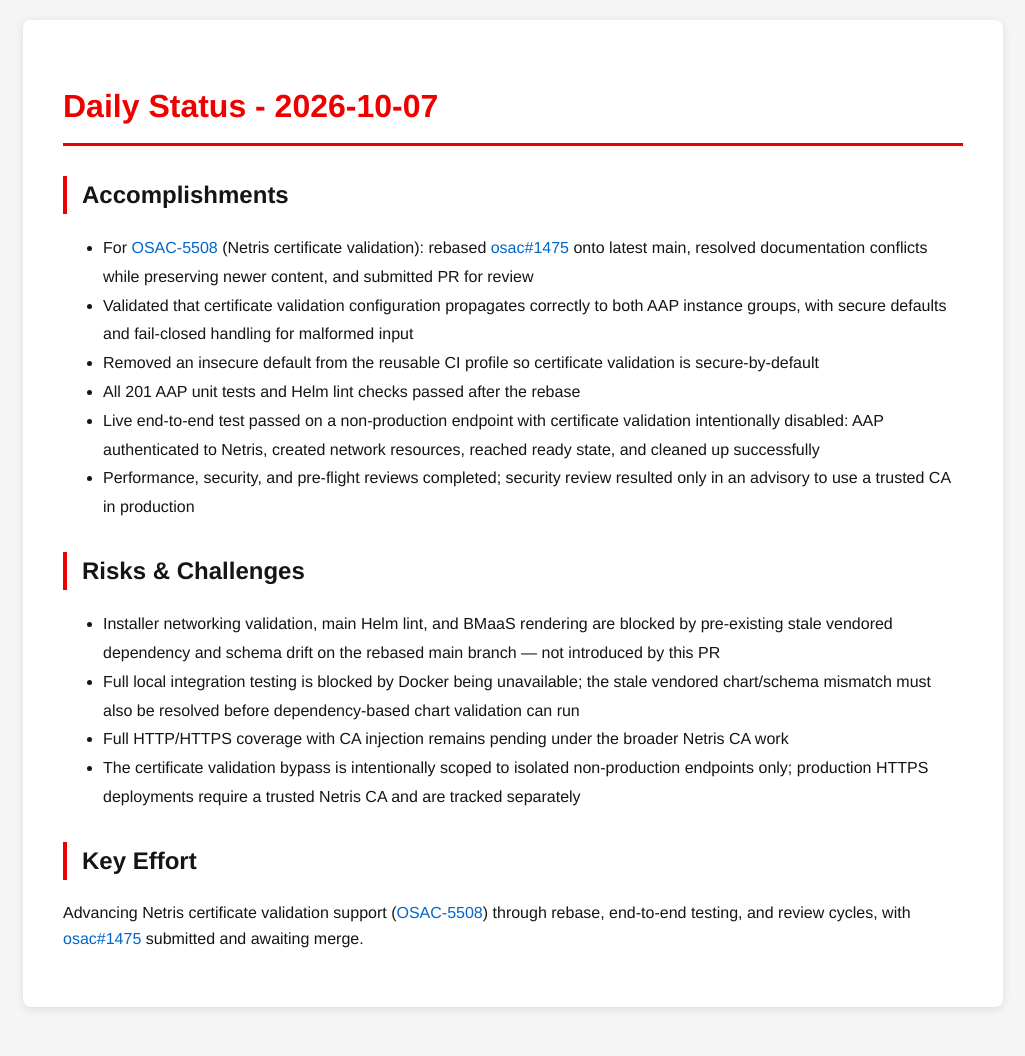
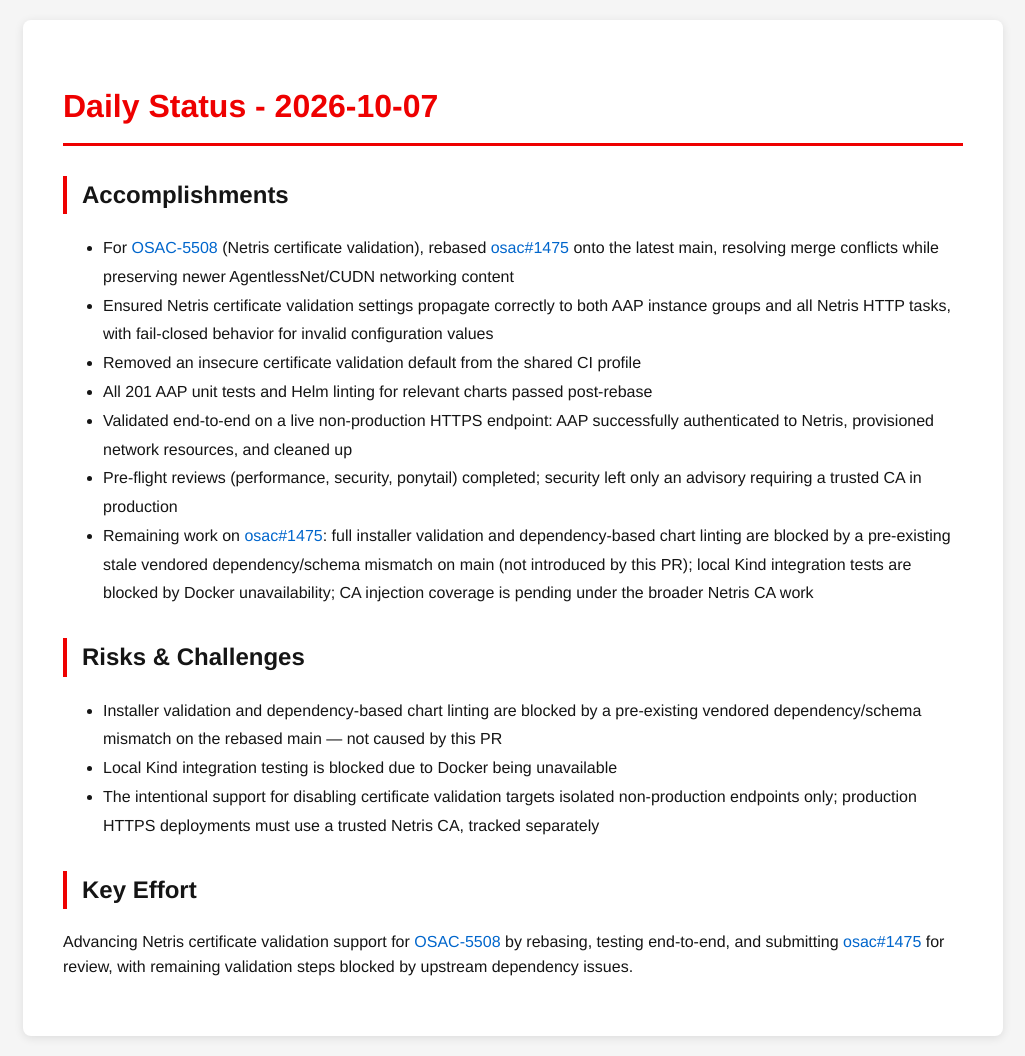
Before and after one commit to tzvatot/daily-status, a Jekyll site: the page built from 2026-10-07.md, in a window 1280 px wide. Shown: the whole page, without its empty margins (127-1152 px from the left). Built offline with Jekyll 4.4.1, drawn with Linux system fonts in a browser that asks for light colours; before the commit the page ends 1027 px from its top, so only the background shows below that.

Commit message:
Daily status update - 2026-10-07

```diff
--- a/2026-10-07.md
+++ b/2026-10-07.md
@@ -7,18 +7,18 @@
 # Daily Status - 2026-10-07
 
 ## Accomplishments
-- For [OSAC-5508](https://redhat.atlassian.net/browse/OSAC-5508) (Netris certificate validation): rebased [osac#1475](https://github.com/osac-project/osac/pull/1475) onto latest main, resolved documentation conflicts while preserving newer content, and submitted PR for review
-- Validated that certificate validation configuration propagates correctly to both AAP instance groups, with secure defaults and fail-closed handling for malformed input
-- Removed an insecure default from the reusable CI profile so certificate validation is secure-by-default
-- All 201 AAP unit tests and Helm lint checks passed after the rebase
-- Live end-to-end test passed on a non-production endpoint with certificate validation intentionally disabled: AAP authenticated to Netris, created network resources, reached ready state, and cleaned up successfully
-- Performance, security, and pre-flight reviews completed; security review resulted only in an advisory to use a trusted CA in production
+- For [OSAC-5508](https://redhat.atlassian.net/browse/OSAC-5508) (Netris certificate validation), rebased [osac#1475](https://github.com/osac-project/osac/pull/1475) onto the latest main, resolving merge conflicts while preserving newer AgentlessNet/CUDN networking content
+- Ensured Netris certificate validation settings propagate correctly to both AAP instance groups and all Netris HTTP tasks, with fail-closed behavior for invalid configuration values
+- Removed an insecure certificate validation default from the shared CI profile
+- All 201 AAP unit tests and Helm linting for relevant charts passed post-rebase
+- Validated end-to-end on a live non-production HTTPS endpoint: AAP successfully authenticated to Netris, provisioned network resources, and cleaned up
+- Pre-flight reviews (performance, security, ponytail) completed; security left only an advisory requiring a trusted CA in production
+- Remaining work on [osac#1475](https://github.com/osac-project/osac/pull/1475): full installer validation and dependency-based chart linting are blocked by a pre-existing stale vendored dependency/schema mismatch on main (not introduced by this PR); local Kind integration tests are blocked by Docker unavailability; CA injection coverage is pending under the broader Netris CA work
 
 ## Risks & Challenges
-- Installer networking validation, main Helm lint, and BMaaS rendering are blocked by pre-existing stale vendored dependency and schema drift on the rebased main branch — not introduced by this PR
-- Full local integration testing is blocked by Docker being unavailable; the stale vendored chart/schema mismatch must also be resolved before dependency-based chart validation can run
-- Full HTTP/HTTPS coverage with CA injection remains pending under the broader Netris CA work
-- The certificate validation bypass is intentionally scoped to isolated non-production endpoints only; production HTTPS deployments require a trusted Netris CA and are tracked separately
+- Installer validation and dependency-based chart linting are blocked by a pre-existing vendored dependency/schema mismatch on the rebased main — not caused by this PR
+- Local Kind integration testing is blocked due to Docker being unavailable
+- The intentional support for disabling certificate validation targets isolated non-production endpoints only; production HTTPS deployments must use a trusted Netris CA, tracked separately
 
 ## Key Effort
-Advancing Netris certificate validation support ([OSAC-5508](https://redhat.atlassian.net/browse/OSAC-5508)) through rebase, end-to-end testing, and review cycles, with [osac#1475](https://github.com/osac-project/osac/pull/1475) submitted and awaiting merge.
+Advancing Netris certificate validation support for [OSAC-5508](https://redhat.atlassian.net/browse/OSAC-5508) by rebasing, testing end-to-end, and submitting [osac#1475](https://github.com/osac-project/osac/pull/1475) for review, with remaining validation steps blocked by upstream dependency issues.
```
